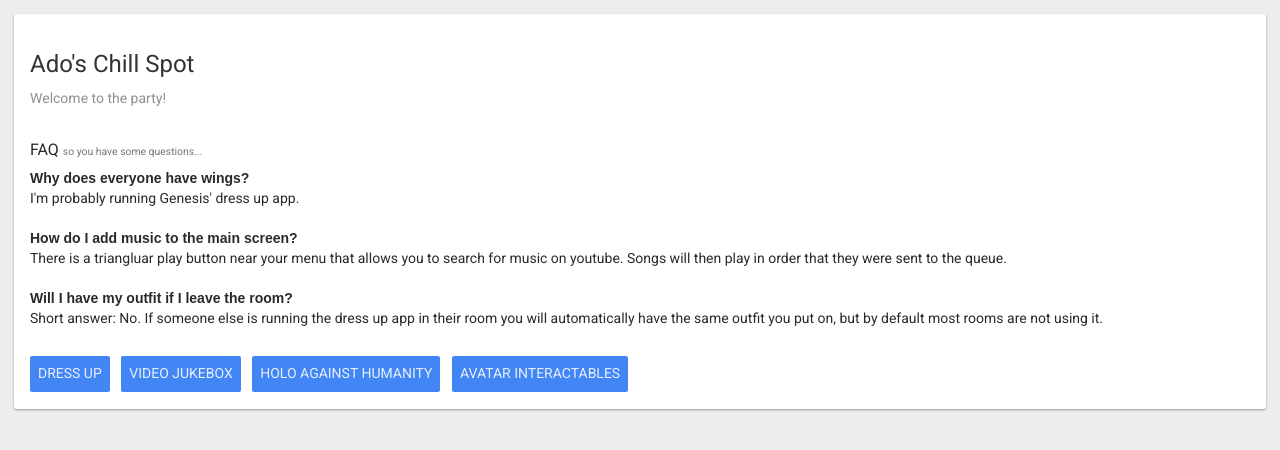
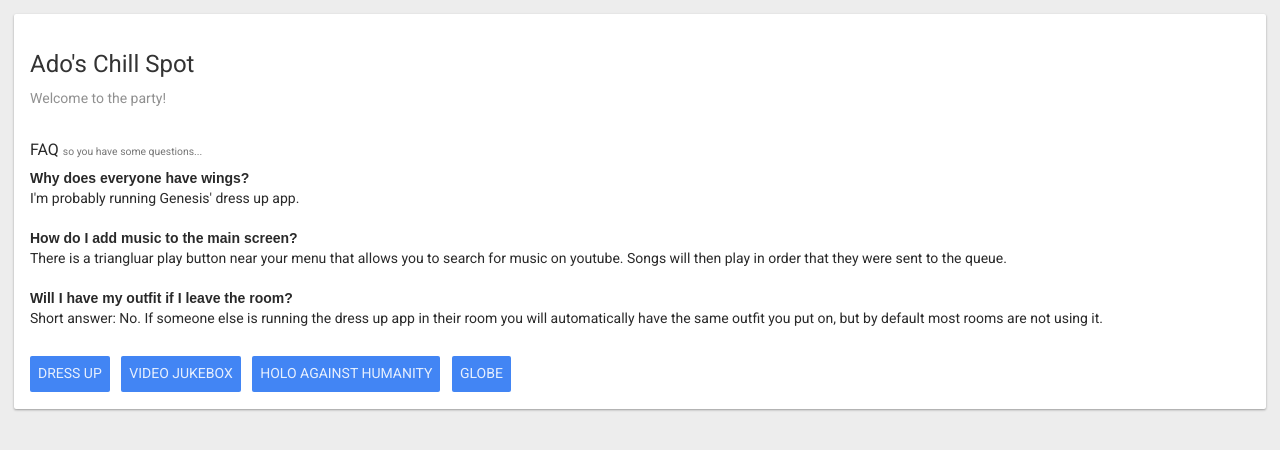
Before and after one commit to Adoroam/menu, a website: page index.html in a window 1280 px wide. Drawn offline with nearby package versions, Linux system fonts and the light colour scheme; a web font is replaced by a local one.

Commit message:
added globe and commented out interactables.

```diff
--- a/index.html
+++ b/index.html
@@ -41,7 +41,8 @@
           <a class="btn pmd-btn pmd-ripple-effect btn-primary" href="https://altvr.space/dressup/" >Dress Up</a>
           <a class="btn pmd-btn pmd-ripple-effect btn-primary" href="https://video-jukebox.firebaseapp.com" >Video Jukebox</a>
           <a class="btn pmd-btn pmd-ripple-effect btn-primary" href="http://hah.altvr.com/play" >Holo Against Humanity</a>
-          <a class="btn pmd-btn pmd-ripple-effect btn-primary" href="https://altvr.space/apps/avatarinteractables/" >Avatar Interactables</a>
+          <a class="btn pmd-btn pmd-ripple-effect btn-primary" href="http://ravenworks.ca/altspace/earth/" >Globe</a>
+          <!-- <a class="btn pmd-btn pmd-ripple-effect btn-primary" href="https://altvr.space/apps/avatarinteractables/" >Avatar Interactables</a> -->
         </div>
       </div>
     </div>
```
